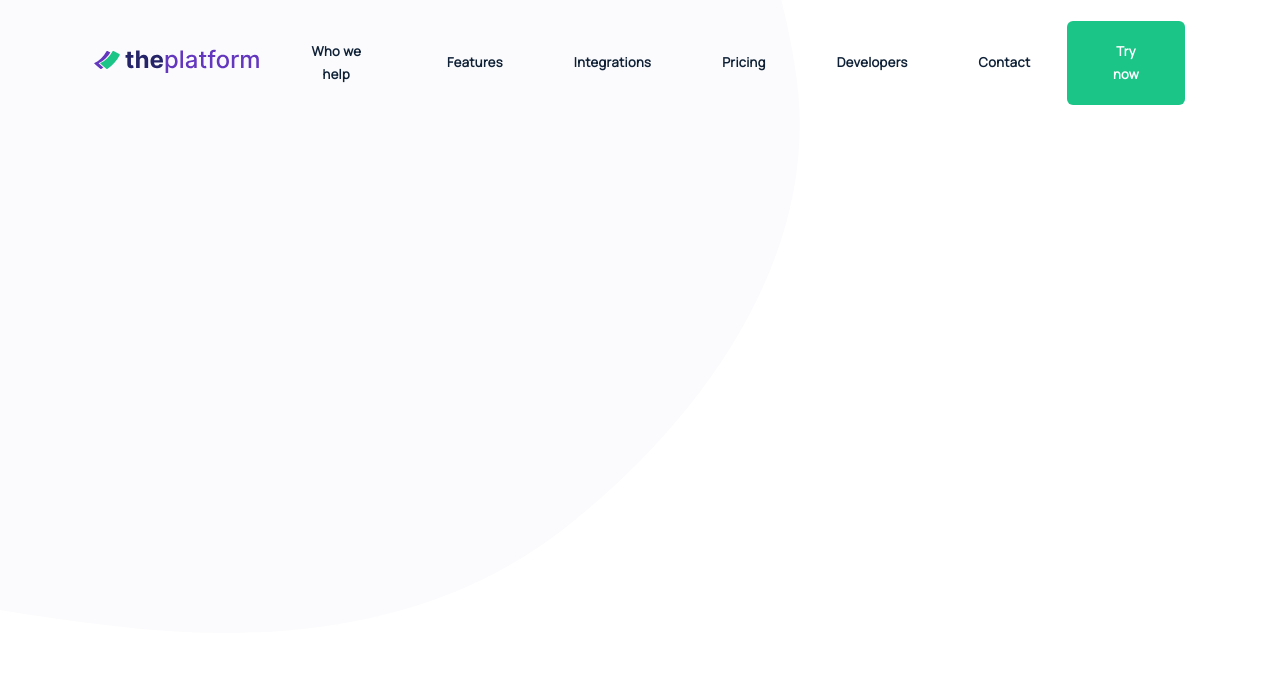
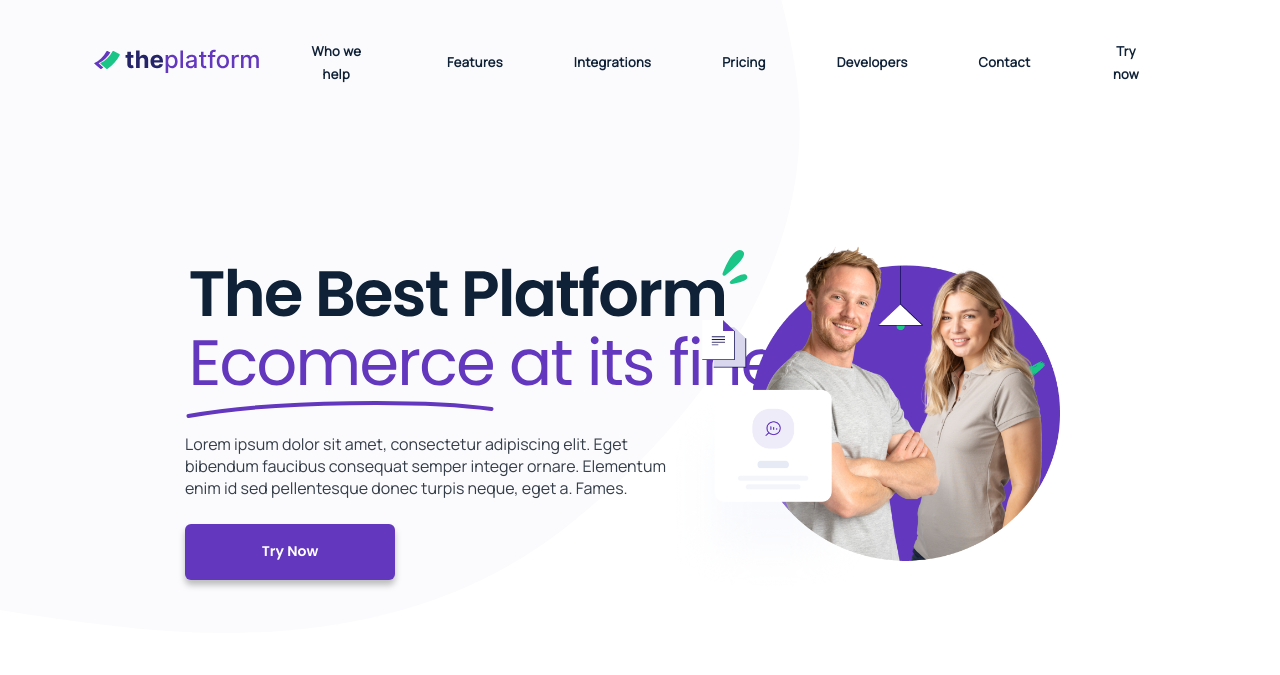
Before and after one commit to Mona95/React-LandingPage, a React app: page / in a window 1280 px wide. Built offline with nearby package versions, Linux system fonts and the light colour scheme.

Commit message:
first implementation of adsection with material ui grids

```diff
--- /dev/null
+++ b/src/components/UI/AdSection/index.js
@@ -0,0 +1,50 @@
+import React from 'react'
+import { makeStyles } from '@material-ui/core/styles';
+import Paper from '@material-ui/core/Paper';
+import Grid from '@material-ui/core/Grid';
+
+import AdSectionImg from '../AdSectionImg'
+import AdSectionContent from '../AdSectionContent'
+import './index.scss'
+
+const useStyles = makeStyles((theme) => ({
+    root: {
+        flexGrow: 1,
+        height: '100%'
+    },
+    paper: {
+        backgroundColor:'transparent',
+        display: 'flex',
+        justifyContent: 'center',
+        alignItems: 'center',
+        padding: theme.spacing(2),
+        textAlign: 'center',
+        color: theme.palette.text.secondary,
+        boxShadow: 'none',
+        height: '100%',
+    },
+    row: {
+        height: '100%'
+    }
+}));
+
+const AdSection = () => {
+    const classes = useStyles();
+
+    return (
+        <div className="adsection-wrapper">
+            <div className={classes.root}>
+                <Grid container spacing={3} className={classes.row}>
+                    <Grid item xs={12} md={8} lg={6}>
+                        <Paper className={classes.paper}><AdSectionContent /></Paper>
+                    </Grid>
+                    <Grid item xs={12} md={4} lg={6}>
+                        <Paper className={classes.paper}><AdSectionImg /></Paper>
+                    </Grid>
+                </Grid>
+            </div>
+        </div>
+    )
+}
+
+export default AdSection
--- /dev/null
+++ b/src/components/UI/AdSection/index.scss
@@ -0,0 +1,5 @@
+.adsection-wrapper{
+    height: 450px;
+    padding: 10px;
+    margin-top: 70px;
+}
--- /dev/null
+++ b/src/components/UI/AdSectionContent/index.js
@@ -0,0 +1,25 @@
+import React from 'react'
+import { ReactComponent as AdSectionDescription } from '../../../assets/images/adsection-left.svg'
+
+import './index.scss'
+
+function AdSectionContent() {
+    return (
+        <div className="adsection-content-wrapper">
+            <div className="adsection-content">
+                <div className="desc-img-wrapper">
+                    <AdSectionDescription width={650} />
+                </div>
+                <div className="text-wrapper">
+                    Lorem ipsum dolor sit amet, consectetur adipiscing elit. Eget bibendum faucibus consequat semper integer ornare. Elementum enim id sed pellentesque donec turpis neque, eget a. Fames.
+            </div>
+                <div className="button-wrapper">
+                    <button className="adsection-button">Try Now</button>
+                </div>
+            </div>
+
+        </div>
+    )
+}
+
+export default AdSectionContent
--- /dev/null
+++ b/src/components/UI/AdSectionContent/index.scss
@@ -0,0 +1,32 @@
+.adsection-content-wrapper{
+    text-align: left;
+}
+
+.adsection-content{
+    padding-left: 24%;
+}
+
+.text-wrapper{
+    font-family: 'Manrope-regular';
+    font-size: 16px;
+    margin-top: 8px;
+    color: #343D48;
+
+}
+
+.button-wrapper{
+    margin-top: 25px;
+}
+
+.adsection-button{
+    color: #fff;
+    border: none;
+    background-color: #6337BE;
+    width: 210px;
+    height: 56px;
+    font-family: 'Poppins-semibold';
+    font-size: 14px;
+    border-radius: 6px;
+    cursor: pointer;
+    filter: drop-shadow( 0px 5px 3px rgba(0, 0, 0, 0.25));
+}
--- /dev/null
+++ b/src/components/UI/AdSectionImg/index.js
@@ -0,0 +1,12 @@
+import React from 'react'
+
+import './index.scss'
+
+function AdSectionImg() {
+    return (
+        <div className="adsection-img">
+        </div>
+    )
+}
+
+export default AdSectionImg
--- /dev/null
+++ b/src/components/UI/AdSectionImg/index.scss
@@ -0,0 +1,9 @@
+.adsection-img{
+    background-image: url('../../../assets/images/adsection-right.png');
+    background-size: contain;
+    background-repeat: no-repeat;
+    background-position: center;
+    width: 100%;
+    height: 121%;
+    margin-right: 24%;
+}
--- a/src/components/UI/Navbar/index.js
+++ b/src/components/UI/Navbar/index.js
@@ -32,7 +32,7 @@ const Navbar = () => {
           <Button>Pricing</Button>
           <Button>Developers</Button>
           <Button>Contact</Button>
-          <Button className="isMobile isActive">Try now</Button>
+          <Button className="isMobile">Try now</Button>
         </Toolbar>
       </AppBar>
         </div>
--- a/src/components/UI/Navbar/index.scss
+++ b/src/components/UI/Navbar/index.scss
@@ -18,11 +18,6 @@
            color: #fff;
         }
     }
-    button.isActive{
-        background-color: #1AC587;
-        border-radius: 6px;
-        color: #fff;
-    }
 }
 
 @media screen and (max-width: 375px) {
--- a/src/components/containers/App/index.js
+++ b/src/components/containers/App/index.js
@@ -1,13 +1,16 @@
 import { ReactComponent as VectorBackground } from '../../../assets/images/background.svg'
 import './index.scss';
 import Navbar from '../../UI/Navbar';
+import AdSection from '../../UI/AdSection';
+import { Container } from '@material-ui/core';
 
 const App = () => {
   return (
     <>
       <VectorBackground className="vector-bg" />
-      <div className="content">
+             <div className="content">
         <Navbar />
+        <AdSection />
       </div>
     </>
   );
```
Also changed, not shown: src/assets/images/adsection-left.svg (added), src/assets/images/adsection-right.png (added).
